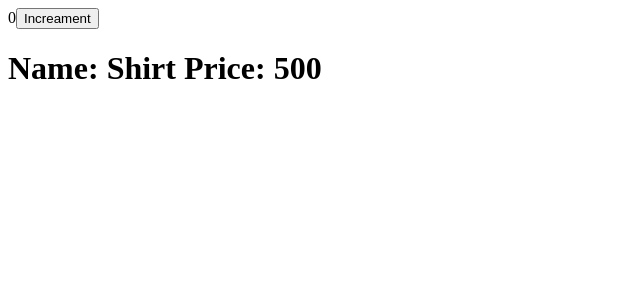
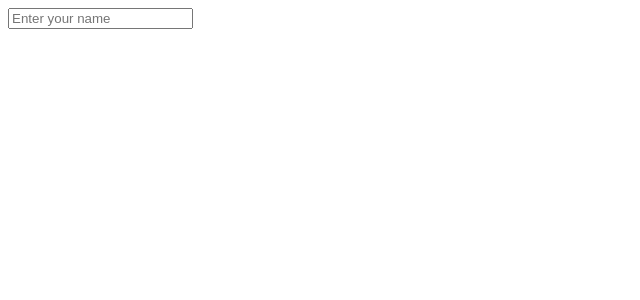
Before and after one commit to amanmishra75way/typescript, a React (Vite) app: page / in a window 1280 px wide. Shown: the top 300 px of the page, without its empty margins (0-640 px from the left). Built offline with nearby package versions, Linux system fonts and the light colour scheme.

Commit message:
implicit type declartion of form input

```diff
--- a/src/Component.tsx
+++ b/src/Component.tsx
@@ -6,23 +6,17 @@ interface Component {
   onClick?: () => void; // adding this question mark will make the fn optional to use
 }
 
-interface data {
-  name: string;
-  price: number;
-}
 const Component: React.FC<Component> = (prop) => {
-  const [num, setnum] = useState<number>(0);
-  const [pdata, setPdata] = useState<data>({
-    name: "Shirt",
-    price: 500,
-  });
+  const [name, setname] = useState<string>("");
+
+  const changehandler = (e) => {
+    setname(e.target.value);
+  };
+
   return (
     <div>
-      {num}
-      <button onClick={() => setPdata({ name: "Pant", price: 1000 })}>{prop.text}</button>
-      <h1>
-        Name: {pdata.name} Price: {pdata.price}
-      </h1>
+      <input type="text" placeholder="Enter your name" onChange={(e) => changehandler(e)} value={name} />
+      {name}
     </div>
   );
 };
```
